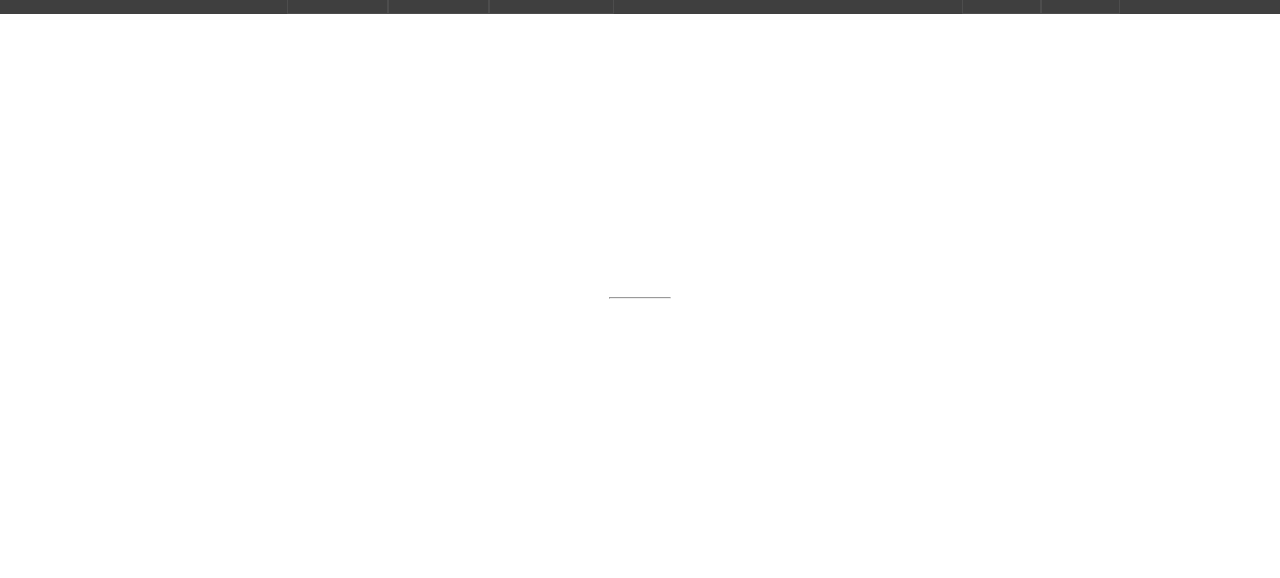
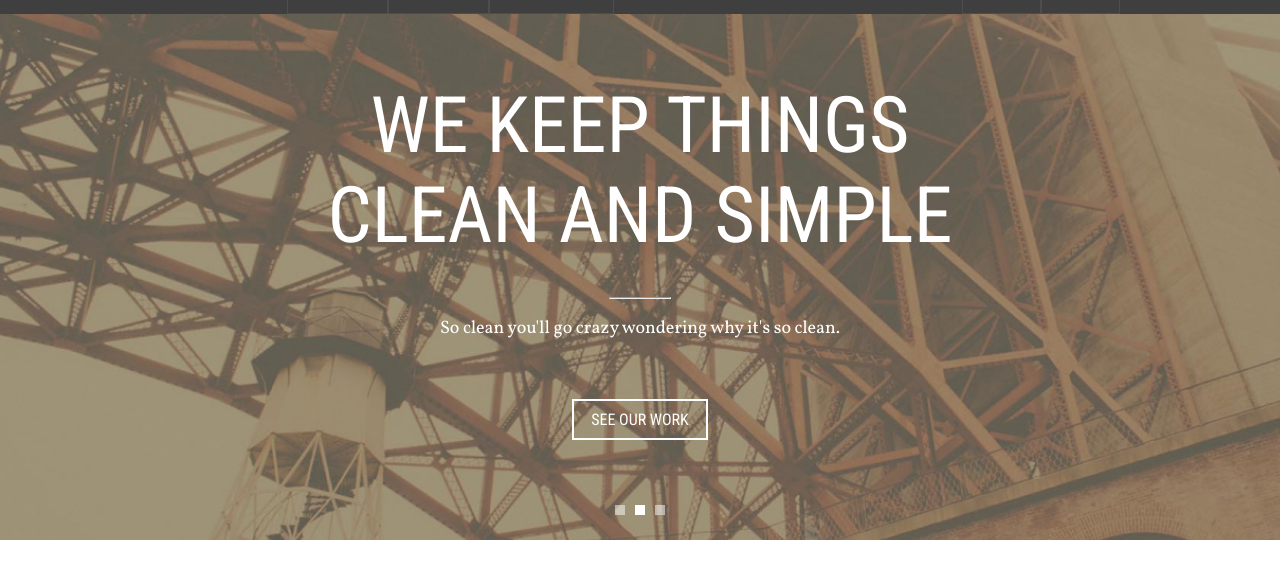
Before and after one commit to chuffy-teapot/stone, a plain HTML site: page index.html in a window 1280 px wide. Shown: the part 48-626 px from the top of the page. Drawn offline with Linux system fonts and the light colour scheme.

Commit message:
background upd

```diff
--- a/css/style.css
+++ b/css/style.css
@@ -115,7 +115,7 @@ header {
 
 
 #hero_section{
-   background-image: url("img/background.png");
+   background-image: url("../img/background.png");
    background-repeat: no-repeat;
    background-position: top 0;
    background-size: cover;
```
